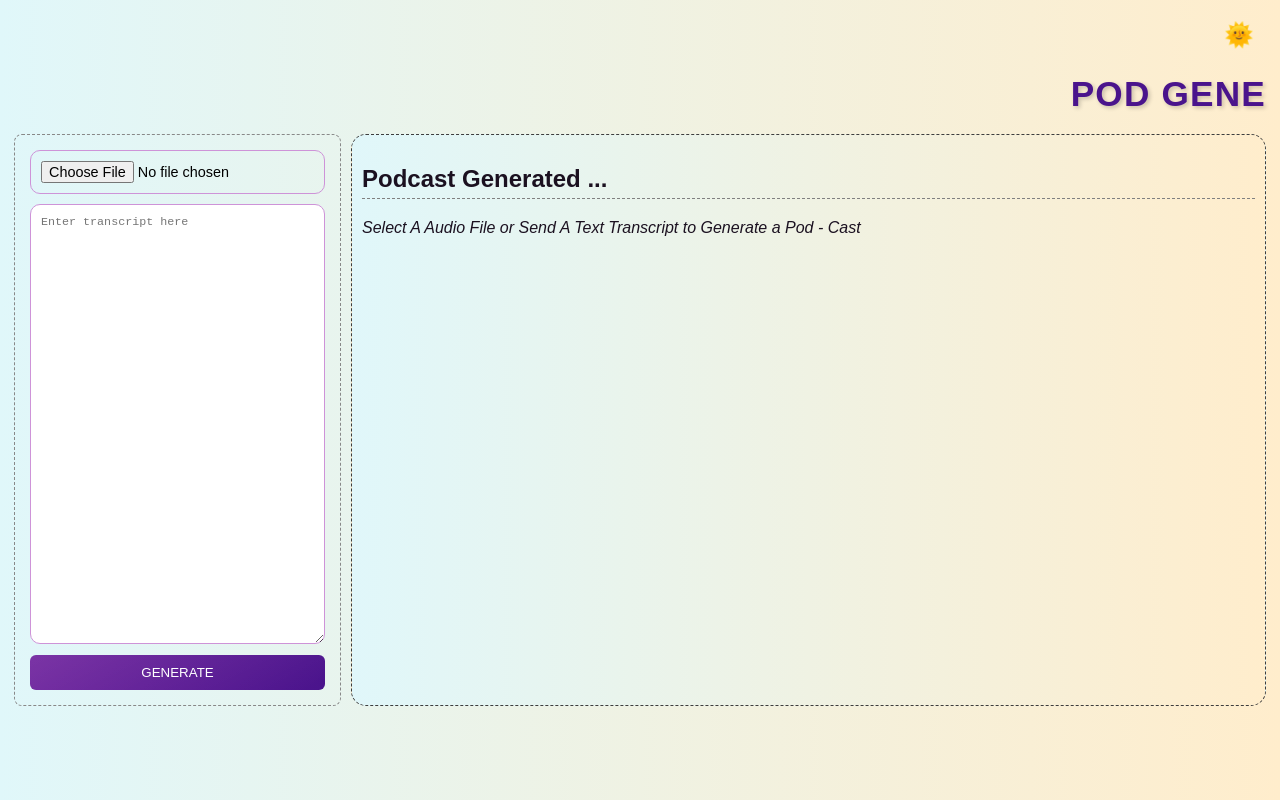
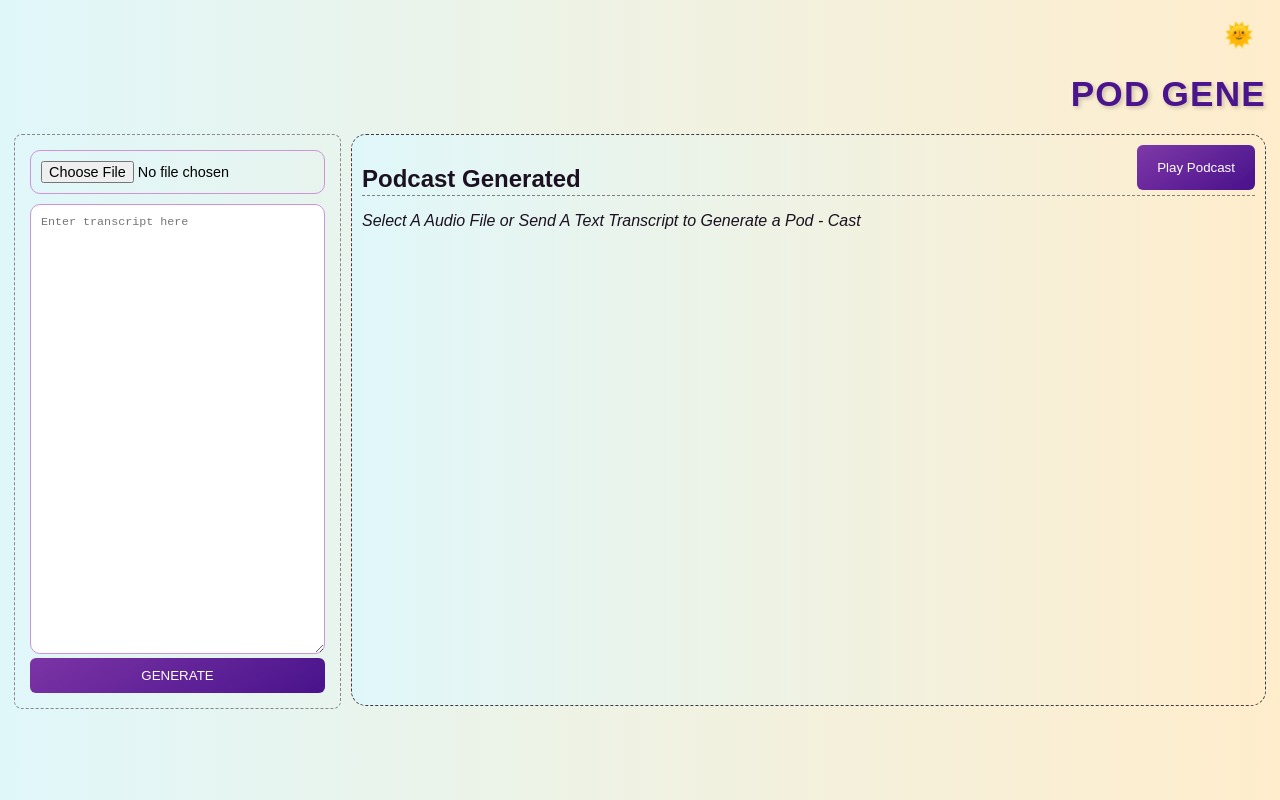
Before and after one commit to toplouie1/Podcast-generator, a React (Vite) app in the folder client/: page / in a window 1280 px wide. Built offline with nearby package versions, Linux system fonts and the light colour scheme.

Commit message:
button for play Podcast / styling changes

```diff
--- a/client/src/components/GeneratedPodcastPreview.jsx
+++ b/client/src/components/GeneratedPodcastPreview.jsx
@@ -4,7 +4,11 @@ export default function GeneratedPodcastPreview({ generatedContent }) {
 	return (
 		<div className="right-section">
 			<div className="generated-content">
-				<h2>Podcast Generated ... </h2>
+				<div className="generated-header">
+					<h2>Podcast Generated </h2>
+					{/* i can hide the button until we have the transciprt available in the page. */}
+					<button className="generate-button ">Play Podcast</button>
+				</div>
 				<div className="transcript-container">
 					{generatedContent.map((entry, index) => {
 						if (!entry.speaker || !entry.text) return null;
--- a/client/src/css/GeneratedPodcastPreview.css
+++ b/client/src/css/GeneratedPodcastPreview.css
@@ -3,6 +3,15 @@
 	flex-direction: column;
 	flex: 1;
 	gap: 10px;
+}
+.generated-header {
+	display: flex;
+	justify-content: space-between;
+	border-bottom: 1px dashed grey;
+	padding-bottom: 5px;
+	font-family: Arial, sans-serif;
+	font-style: normal;
+	height: 45px;
 }
 
 .transcript-container {
@@ -19,7 +28,11 @@
 	font-weight: bold;
 	min-width: 100px;
 	margin-right: 20px;
-	color: rgb(98 121 158);
+	color: #4a148c;
+}
+
+body.dark .speaker-label {
+	color: #ff7043;
 }
 
 .speaker-text {
@@ -37,12 +50,6 @@
 	color: #1b1120;
 	font-style: italic;
 }
-.generated-content h2 {
-	border-bottom: 1px dashed grey;
-	padding-bottom: 5px;
-	font-family: Arial, sans-serif;
-	font-style: normal;
-}
 body.dark .generated-content {
 	background: #424242;
 	color: #f3e5f5;
--- a/client/src/css/TranscriptAndAudioForm.css
+++ b/client/src/css/TranscriptAndAudioForm.css
@@ -49,13 +49,13 @@ body.dark .form-control {
 }
 
 body.dark .form-control.transcript-input {
-	height: 440px;
+	height: 450px;
 	margin-top: 10px;
 	border-radius: none;
 }
 
 .form-control.transcript-input {
-	height: 440px;
+	height: 450px;
 	margin-top: 10px;
 }
 
@@ -107,8 +107,10 @@ body.dark .generate-button {
 	color: #ffeb3b;
 }
 
-/* @media (max-width: 768px) {
-	.generate-button {
-		align-self: center;
-	}
-} */
+.upload-status {
+	color: #4a148c;
+}
+
+body.dark .upload-status {
+	color: #ff7043;
+}
```
Also changed, not shown: 2 other files (tests, documents, lock files or other folders).
